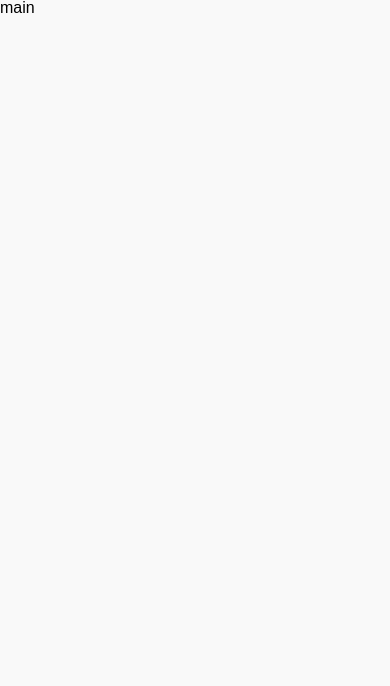
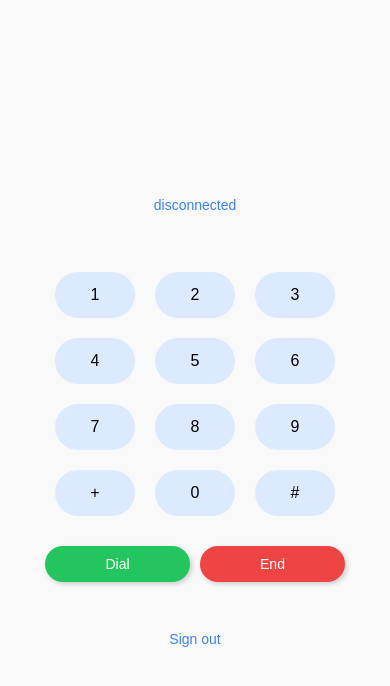
Before and after one commit to tropikow/nuxt-callkit, a Nuxt app: page /main in a window 390 px wide. Shown: the top 686 px of the page. Built offline with nearby package versions, Linux system fonts and the light colour scheme.

Commit message:
Implement dial pad and button components: add DialPad, ButtonCall, ButtonDial, RegularButton, and RegularInput components; update main and auth pages to utilize new components; enhance CSS styles for improved layout and responsiveness.

```diff
--- a/app/assets/css/main.css
+++ b/app/assets/css/main.css
@@ -1,13 +1,13 @@
 :root {
   --borderRadius: 8px;
-  --white: #F9F9F9;
+  --colorWhite: #F9F9F9;
   --primaryText: #333333;
   --secondaryText: #888888;
-  --buttonText: #0ea5e9;
+  --buttonColor: #3b82f6;
   --colorBlue: #dbeafe;
   --colorGreen: #22c55e;
   --colorRed: #ef4444;
-	--colorGrayLight: #e5e7eb;
+--colorGrayLight: #e5e7eb;
 }
 
 /* http://meyerweb.com/eric/tools/css/reset/
@@ -49,7 +49,7 @@ body {
 	width: 100vw;
 	height: 100vh;
 	overflow: hidden;
-	background-color: var(--white);
+	background-color: var(--colorWhite);
 }
 ol, ul {
 	list-style: none;
@@ -79,3 +79,9 @@ h1 {
 h2 {
 	font-size: 24px;
 }
+p {
+	font-size: 18px;
+}
+span {
+	font-size: 14px;
+}
--- /dev/null
+++ b/app/components/Button/ButtonCall.vue
@@ -0,0 +1,49 @@
+<script setup lang="ts">
+  const props = defineProps({
+    type: String
+  })
+  const { type } = props;
+  const returnTitle = (): string => {
+    let title;
+    switch(type) {
+      case 'dial':
+        title = 'Dial'
+        break;
+      default:
+      title = 'End'
+      break;
+    }
+    return title
+  }
+  const returnBackgroundColor = (): string => {
+    let color;
+    switch(type) {
+      case 'dial':
+        color = '#22c55e'
+        break;
+      default:
+        color = '#ef4444'
+        break;
+    }
+    return color
+  }
+</script>
+<template>
+  <div class="container" :style="{ 'background-color': returnBackgroundColor() }">
+    <span>
+      {{ returnTitle() }}
+    </span>
+  </div>
+</template>
+<style scoped>
+  .container {
+    width: 100%;
+    padding: 10px;
+    border-radius: 20px;
+    text-align: center;
+    box-shadow: 2px 2px 5px rgba(0, 0, 0, 0.18);
+  }
+  .container > span {
+    color: white;
+  }
+</style>
--- /dev/null
+++ b/app/components/Button/ButtonDial.vue
@@ -0,0 +1,20 @@
+<script setup lang="ts">
+  const props = defineProps({
+    value: String
+  })
+  const { value } = props;
+</script>
+<template>
+  <div class="buttonContainer">
+    {{ value }}
+  </div>
+</template>
+<style scoped>
+  .buttonContainer {
+    text-align: center;
+    background-color: var(--colorBlue);
+    padding: 15px;
+    border-radius: 25px;
+    cursor: pointer;
+  }
+</style>
--- /dev/null
+++ b/app/components/Button/RegularButton.vue
@@ -0,0 +1,27 @@
+<script setup lang="ts">
+  const props = defineProps({
+    title: String
+  })
+  const { title } = props;
+</script>
+<template>
+  <button>
+    <span>
+      {{ title }}
+    </span>
+  </button>
+</template>
+<style scoped>
+  button {
+    border: none;
+    outline: none;
+    background-color: var(--buttonColor);
+    padding: 20px;
+    border-radius: var(--borderRadius);
+    width: 100%;
+    cursor: pointer;
+  }
+  button > span {
+    color: white;
+  }
+</style>
--- /dev/null
+++ b/app/components/DialPad.vue
@@ -0,0 +1,23 @@
+<script setup lang="ts">
+  const buttonList = ['1','2','3','4','5','6','7','8','9','+','0','#']
+</script>
+<template>
+  <div class="container">
+    <div v-for="button in buttonList">
+      <ButtonDial :value="button" />
+    </div>
+  </div>
+</template>
+<style scoped>
+  .background {
+    display: flex;
+    justify-content: center;
+    align-items: center;
+  }
+  .container {
+    display: grid;
+    grid-template-columns: repeat(3, 1fr);
+    padding: 10px;
+    gap: 20px;
+  }
+</style>
--- /dev/null
+++ b/app/components/Divider.vue
@@ -0,0 +1,10 @@
+<template>
+  <div class="divider" />
+</template>
+<style scoped>
+  .divider {
+    border: 0.5px solid var(--colorGrayLight);
+    margin: 0;
+    flex-shrink: 0;
+  }
+</style>
--- /dev/null
+++ b/app/components/Input/RegularInput.vue
@@ -0,0 +1,25 @@
+<script setup lang="ts">
+  const props = defineProps({
+    type: String,
+    placeholder: String
+  })
+  const { type, placeholder } = props;
+</script>
+<template>
+  <div class="inputContainer">
+    <input :type="type" :placeholder="placeholder" style="font-size:small; font-weight: 400;" />
+  </div>
+</template>
+<style scoped>
+  .inputContainer {
+    margin: 0;
+    width: 100%;
+  }
+  .inputContainer > input {
+    border: none;
+    outline: none;
+    margin: 0;
+    width: 100%;
+    padding: 20px;
+  }
+</style>
--- /dev/null
+++ b/app/constants/Colors.ts
@@ -0,0 +1,3 @@
+export const colorRed = '#ef4444';
+export const colorGreen = '#22c55e';
+export const buttonColorBlue = '#3b82f6';
--- a/app/pages/auth.vue
+++ b/app/pages/auth.vue
@@ -1,11 +1,15 @@
 <template>
   <div class="background">
-    <h2>Sign in to ConnectCALL</h2>
-    <form class="loginContainer">
-      <input type="email" placeholder="Email address" />
-      <hr />
-      <input type="password" placeholder="Password" />
-    </form>
+    <span class="title">Sign in to ConnectCALL</span>
+    <div class="loginContainer">
+      <div class="inputsContainer">
+        <InputRegularInput type="email" placeholder="Email address" />
+        <Divider />
+        <InputRegularInput type="password" placeholder="Password" />
+      </div>
+      <span class="btnForgot">Forgot password?</span>
+      <ButtonRegularButton title="Sign in" />
+    </div>
   </div>
 </template>
 <style scoped>
@@ -20,25 +24,24 @@
   .loginContainer {
     display: flex;
     flex-direction: column;
+    justify-content: end;
+    align-items: end;
+    margin: 20px;
+    gap: 20px;
+  }
+  .inputsContainer {
     border: 1px solid var(--colorGrayLight);
     border-radius: var(--borderRadius);
     overflow: hidden;
     width: 500px;
-    height: 100px;
+    height: 115px;
   }
-  .loginContainer>input {
-    width: 100%;
-    height: 100%;
-    border: none;
-    font-size: 16px;
-    background-color: transparent;
+  .btnForgot {
+    color: var(--buttonColor);
+    cursor: pointer;
   }
-  hr {
-    border: 1px solid var(--colorGrayLight);
-    margin: 0;
-    flex-shrink: 0;
-  }
-  h2 {
+  .title {
     font-weight: bold;
+    font-size: x-large;
   }
 </style>
--- a/app/pages/main.vue
+++ b/app/pages/main.vue
@@ -1,5 +1,41 @@
 <template>
-  <div>
-    main
+  <div class="background">
+    <span class="status">disconnected</span>
+    <div class="dialPad">
+      <DialPad />
+      <div class="buttonActionCallContainer">
+        <ButtonCall type="dial" />
+        <ButtonCall type="end" />
+      </div>
+    </div>
+    <span class="buttonSignOut">Sign out</span>
   </div>
 </template>
+<style scoped>
+  .background {
+    display: flex;
+    justify-content: center;
+    flex-direction: column;
+    align-items: center;
+    width: 100%;
+    height: 100%;
+  }
+  .status {
+    color: var(--buttonColor);
+  }
+  .dialPad {
+    width: 300px;
+    margin-top: 50px;
+    margin-bottom: 50px;
+  }
+  .buttonActionCallContainer {
+    display: flex;
+    justify-content: space-between;
+    margin-top: 20px;
+    width: 100%;
+    gap: 10px;
+  }
+  .buttonSignOut {
+    color: var(--buttonColor);
+  }
+</style>
```
Also changed, not shown: 1 other file (tests, documents, lock files or other folders).
